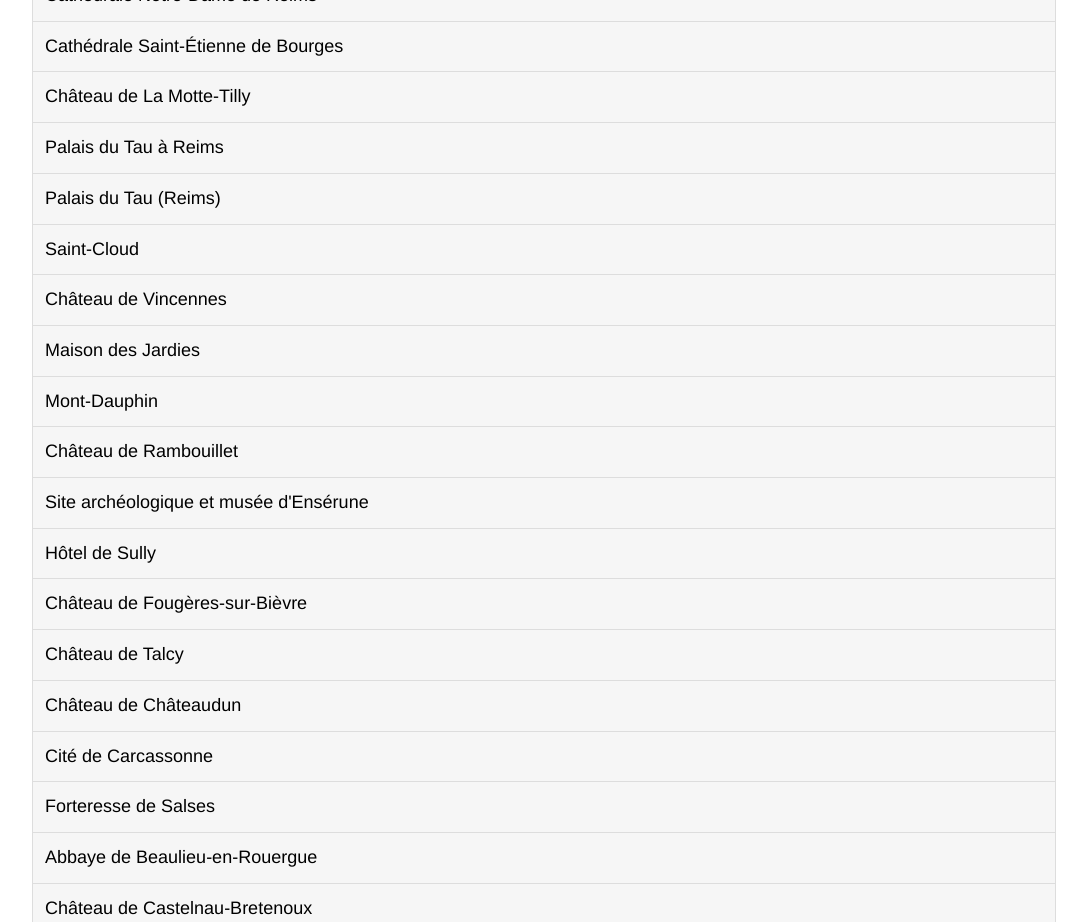
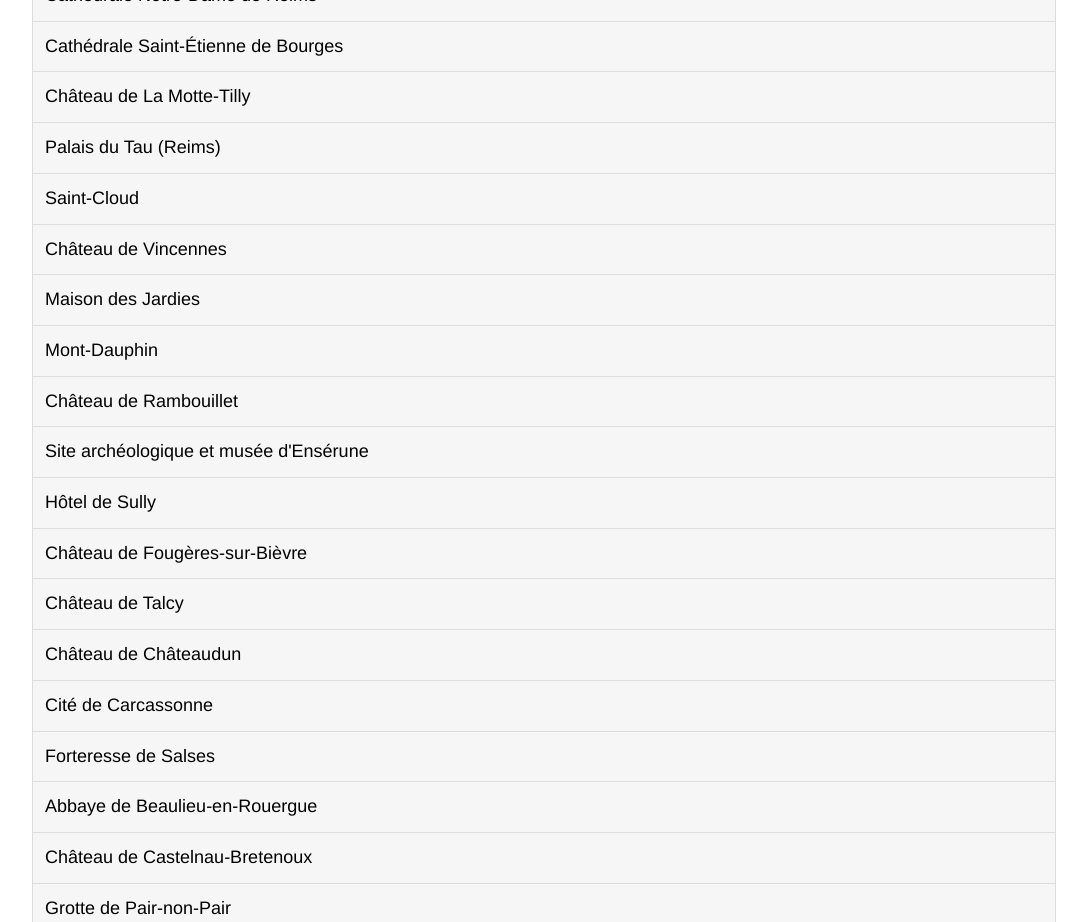
Before and after one commit to alac88/PAF, a plain HTML site: page Monuments/index.html in a window 1280 px wide. Shown: the part 940-1862 px from the top of the page, without its empty margins (96-1183 px from the left). Drawn offline with nearby package versions, Linux system fonts and the light colour scheme.

Commit message:
Correction

```diff
--- a/Monuments/index.html
+++ b/Monuments/index.html
@@ -44,15 +44,12 @@
     <li><a href="#">Cathédrale Notre-Dame de Reims</a></li>
     <li><a href="#">Cathédrale Saint-Étienne de Bourges</a></li>
     <li><a href="#">Château de La Motte-Tilly</a></li>
-
-    <li><a href="#">Palais du Tau à Reims</a></li>
     <li><a href="#">Palais du Tau (Reims)</a></li>
     <li><a href="#">Saint-Cloud</a></li>
     <li><a href="#">Château de Vincennes</a></li>
     <li><a href="#">Maison des Jardies</a></li>
     <li><a href="#">Mont-Dauphin</a></li>
     <li><a href="#">Château de Rambouillet</a></li>
-
         <li><a href="#">Site archéologique et musée d'Ensérune</a></li>
     <li><a href="#">Hôtel de Sully</a></li>
     <li><a href="#">Château de Fougères-sur-Bièvre</a></li>
```
